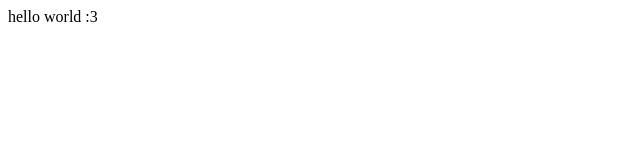
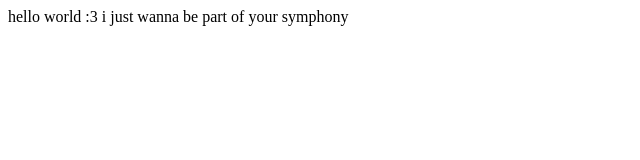
Before and after one commit to 1800simo/1800simo.github.io, a plain HTML site: page Index.html in a window 1280 px wide. Shown: the whole page, without its empty margins (0-640 px from the left). Drawn offline with Linux system fonts and the light colour scheme.

Commit message:
update text
update text

```diff
--- a/Index.html
+++ b/Index.html
@@ -8,6 +8,7 @@
 <body>
    hello world :3
 
+i just wanna be part of your symphony
 
 
 
```
